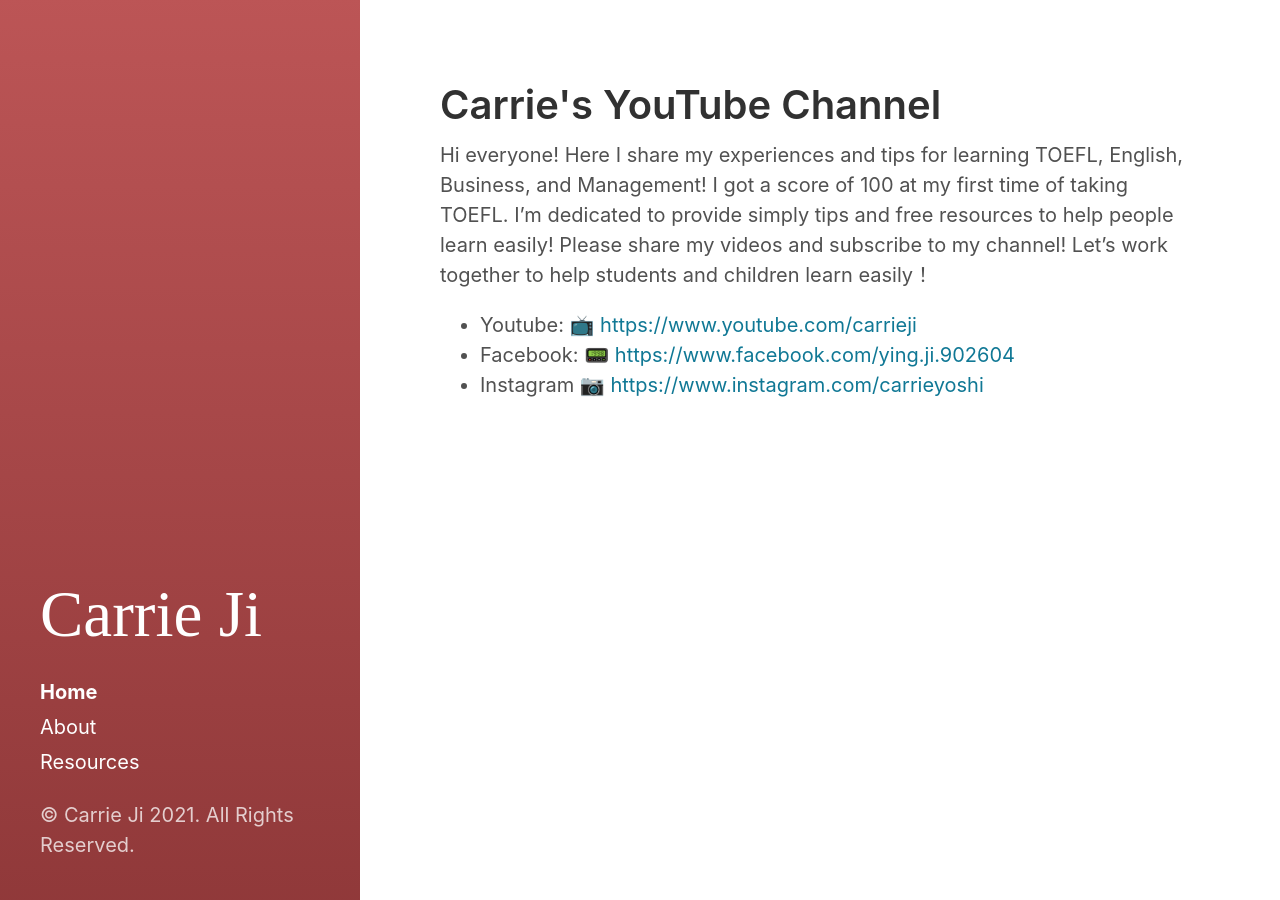
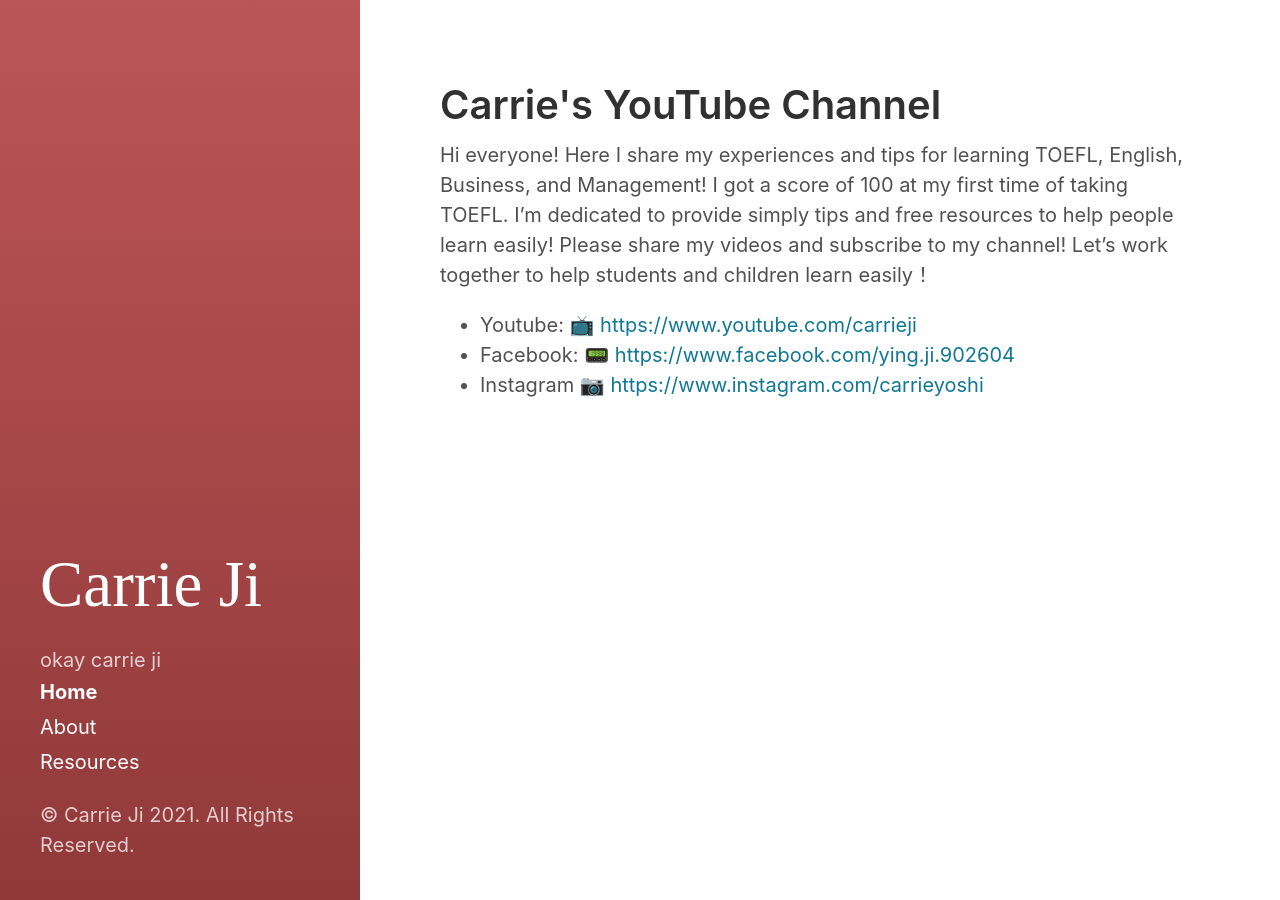
Before and after one commit to carrieji/carrieji.github.io, a Jekyll site: the page built from index.html, in a window 1280 px wide. Built offline with Jekyll 4.4.1, drawn with Linux system fonts in a browser that asks for light colours; the list of posts is cut into pages by our own code.

Commit message:
Update sidebar-nav-links.html

```diff
--- a/_includes/sidebar-nav-links.html
+++ b/_includes/sidebar-nav-links.html
@@ -1,3 +1,5 @@
+okay carrie ji
+
 <nav id="sidebar-nav-links">
   {% if site.sidebar_home_link %}
     <a class="home-link {% if page.url == '/' %} active{% endif %}"
```
